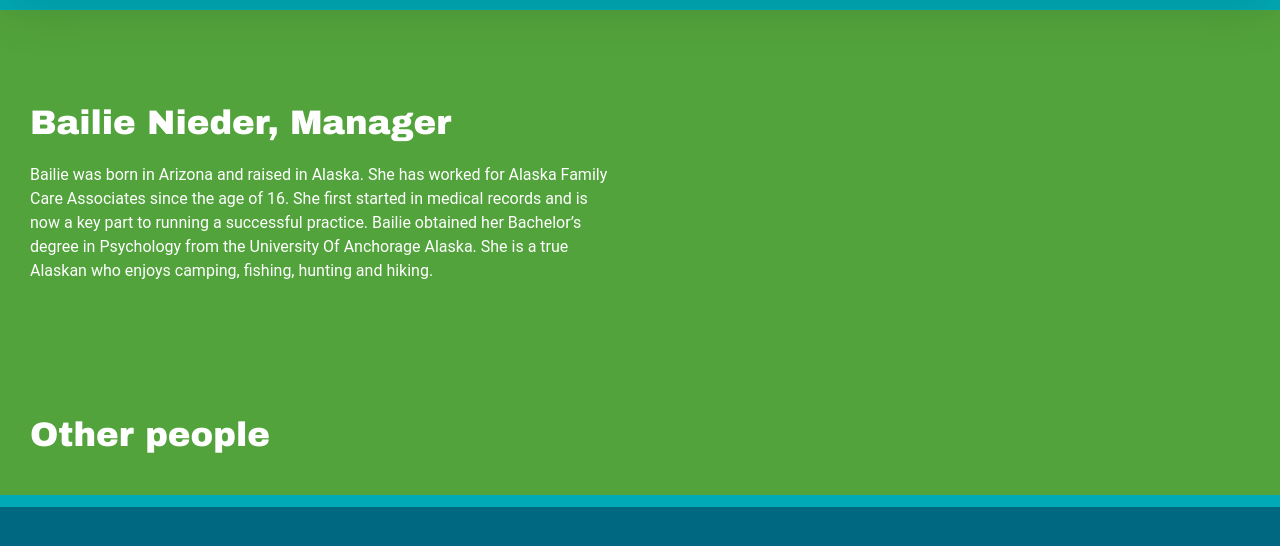
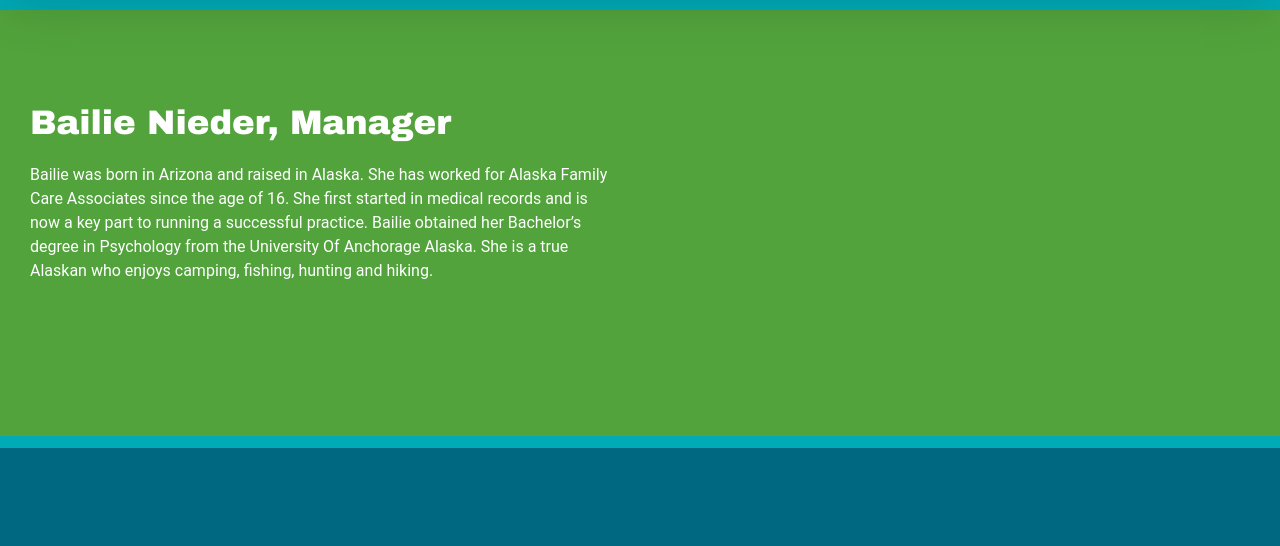
Before and after one commit to lorleemd/AFCA-website, a plain HTML site: page team/index.html in a window 1280 px wide. Shown: the part 168-714 px from the top of the page. Drawn offline with nearby package versions, Linux system fonts and the light colour scheme; a web font is replaced by a local one.

Commit message:
Update index.html

```diff
--- a/team/index.html
+++ b/team/index.html
@@ -341,7 +341,7 @@
                 <div class="fusion-layout-column fusion_builder_column fusion_builder_column_1_2 fusion-builder-column-10 fusion-one-half fusion-column-first 1_2" style="margin-top:0px;margin-bottom:20px;width:50%;width:calc(50% - ( ( 4% ) * 0.5 ) );margin-right: 4%;">
                     <div class="fusion-column-wrapper" style="padding: 35px 0px 0px; background-position: left top; background-repeat: no-repeat; background-size: cover; height: auto;" data-bg-url="">
                         <div class="fusion-text">
-                            <h1>Other people</h1>
+
                             <p></p>
                         </div>
                         <div class="fusion-clearfix"></div>
```
